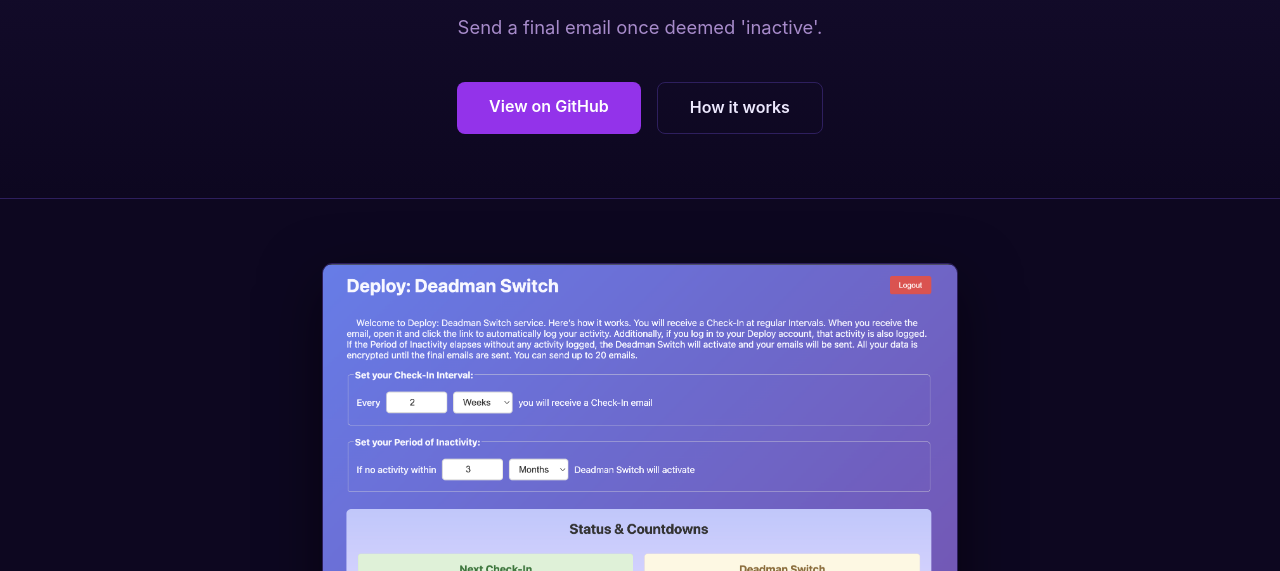
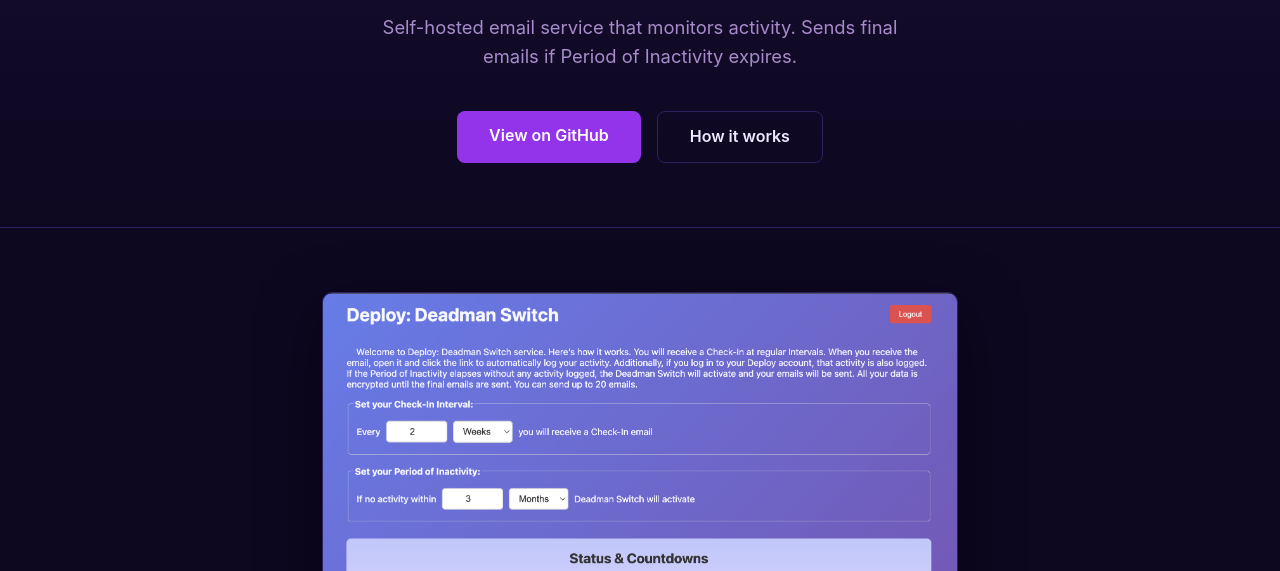
Before and after one commit to ericscalibur/Deploy-Deadman-Switch, a plain HTML site: page index.html in a window 1280 px wide. Shown: the part 229-800 px from the top of the page. Drawn offline with Linux system fonts and the light colour scheme.

Commit message:
update: hero subtext on Deploy landing page

```diff
--- a/index.html
+++ b/index.html
@@ -180,7 +180,7 @@
 
   <div class="hero">
     <h1>Deploy: Deadman Switch</h1>
-    <p>Send a final email once deemed 'inactive'.</p>
+    <p>Self-hosted email service that monitors activity. Sends final emails if Period of Inactivity expires.</p>
     <div class="hero-actions">
       <a href="https://github.com/ericscalibur/Deploy-Deadman-Switch" class="btn btn-accent btn-lg" target="_blank">View on GitHub</a>
       <a href="#how-it-works" class="btn btn-outline btn-lg">How it works</a>
```
